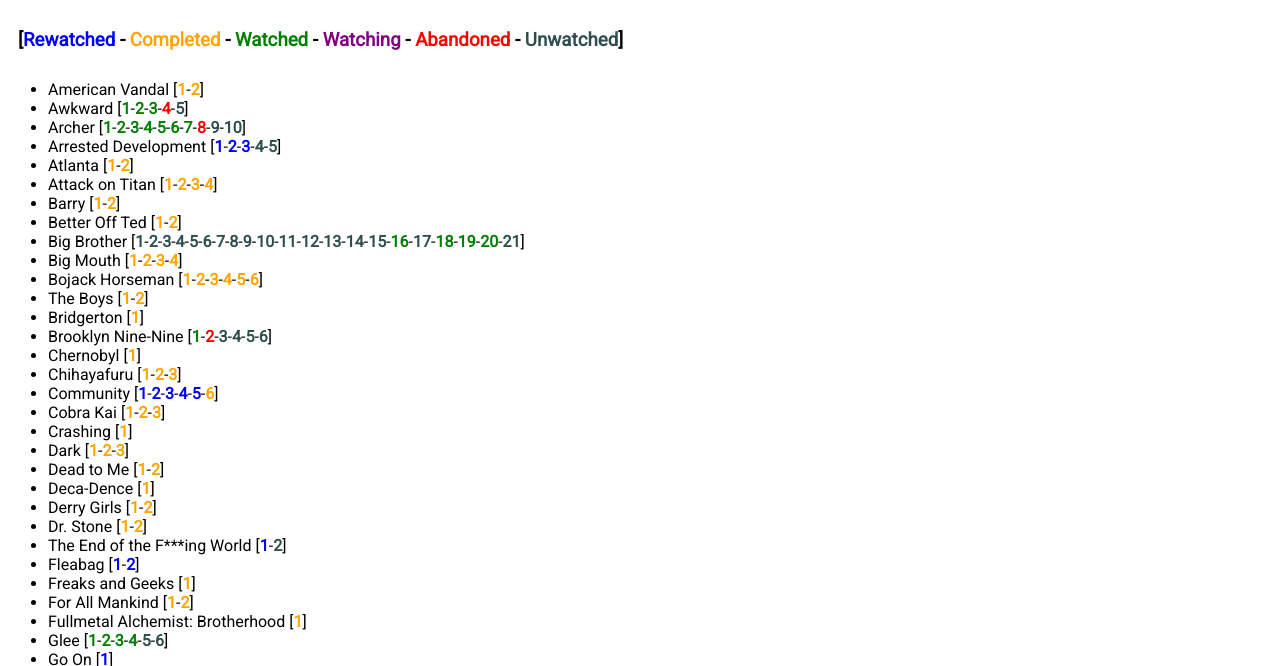
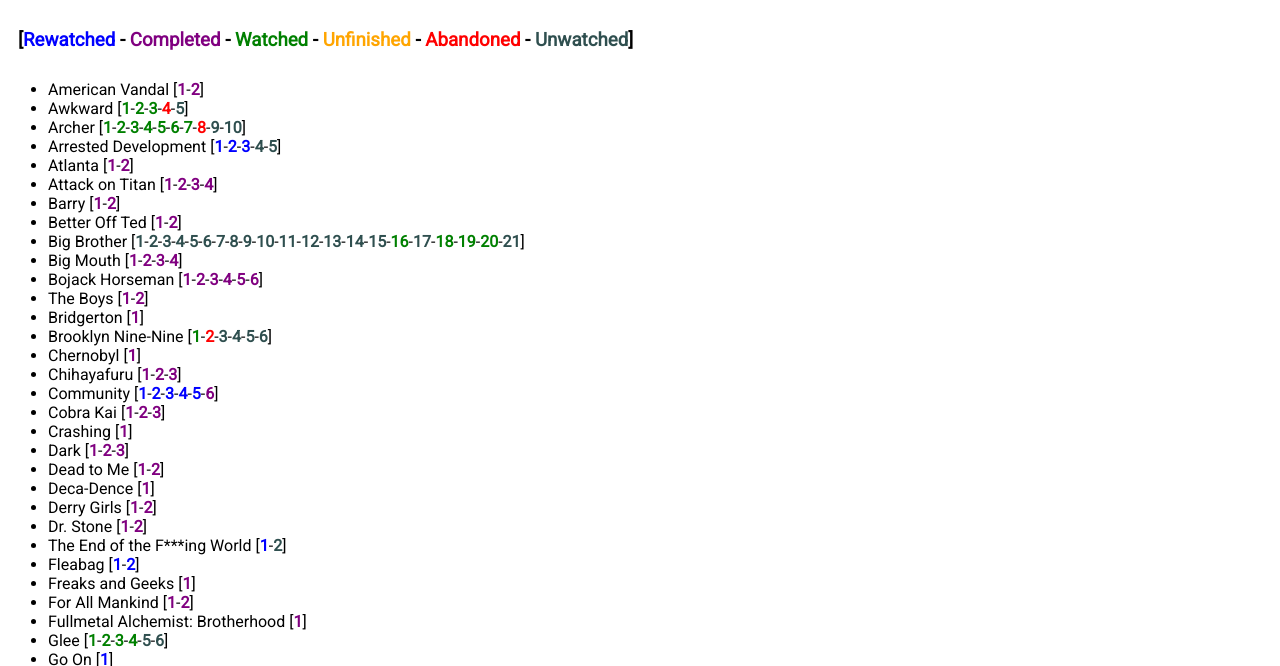
Before and after one commit to Nathansbud/MediaLog, a plain HTML site: page index.html in a window 1280 px wide. Shown: the part 133-799 px from the top of the page. Drawn offline with Linux system fonts and the light colour scheme.

Commit message:
Change watching back to unfinished

```diff
--- a/index.html
+++ b/index.html
@@ -20,7 +20,7 @@
     </div>
     <div id="tv">
         <h1>TV Log</h1>
-        <h3 class='legend'>[<span class='rewatched'>Rewatched</span> - <span class="watched">Completed</span> - <span class="saw">Watched</span> - <span class="unfinished">Watching</span> - <span class="abandoned">Abandoned</span> - <span class="unwatched">Unwatched</span>]</h3>
+        <h3 class='legend'>[<span class='rewatched'>Rewatched</span> - <span class="watched">Completed</span> - <span class="saw">Watched</span> - <span class="unfinished">Unfinished</span> - <span class="abandoned">Abandoned</span> - <span class="unwatched">Unwatched</span>]</h3>
         <ul id="tv_list">
         </ul>
     </div>
--- a/style.css
+++ b/style.css
@@ -47,7 +47,7 @@
 }
 
 .unfinished {
-  color: purple;
+  color: orange;
 }
 
 .abandoned {
@@ -64,7 +64,7 @@
 }
 
 .watched {
-  color: orange;
+  color: purple;
 }
 
 .saw {
```
